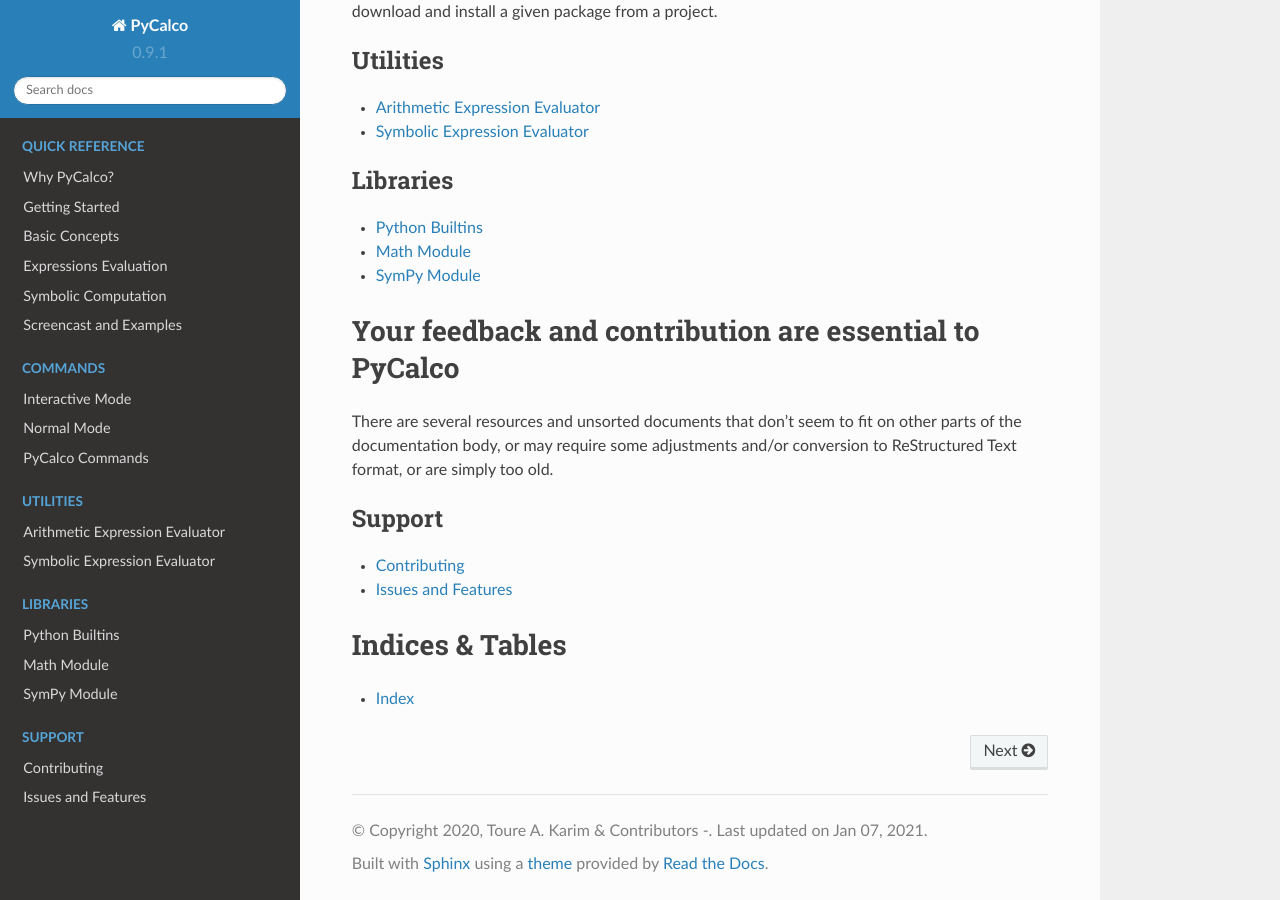
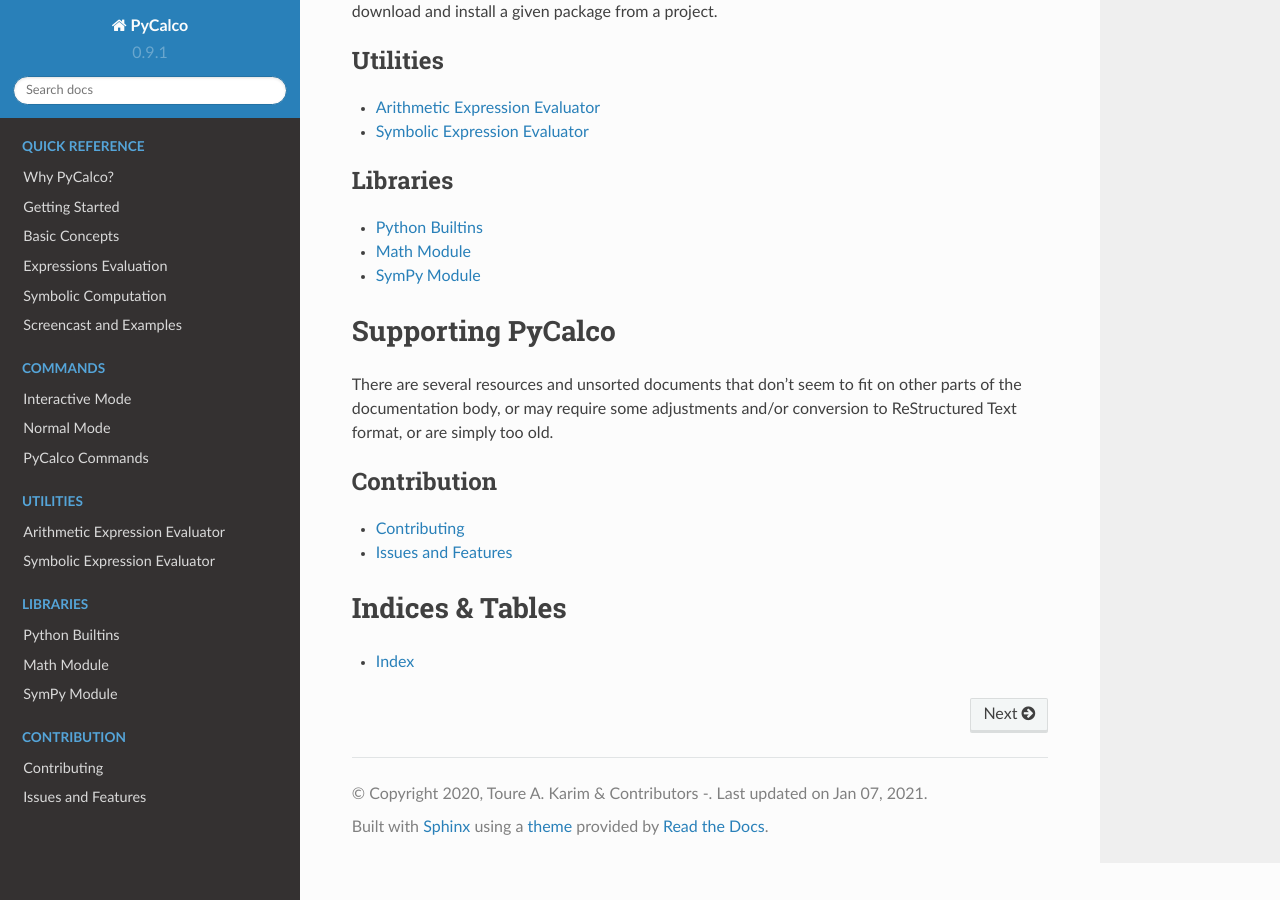
Before and after one commit to trabdlkarim/pycalco, a Sphinx documentation site: the page built from docs/source/index.rst, in a window 1280 px wide and 900 px high, scrolled down 962 px. Built offline with Sphinx 7.4.7 and the Read the Docs theme 2.0.0, drawn with Linux system fonts in a browser that asks for light colours.

Commit message:
Update index.rst

```diff
--- a/docs/source/index.rst
+++ b/docs/source/index.rst
@@ -54,14 +54,14 @@ The following manuals are written for users of the TAK Project Index — those w
    lib/sym*
 
 
-Your feedback and contribution are essential to PyCalco
-=======================================================
+Supporting PyCalco
+==================
 
 There are several resources and unsorted documents that don’t seem to fit on other parts of the documentation body, or may require some adjustments and/or conversion to ReStructured Text format, or are simply too old.
 
 .. toctree::
    :maxdepth: 2
-   :caption: Support
+   :caption: Contribution
    :glob:
 
    support/contrib*
```
